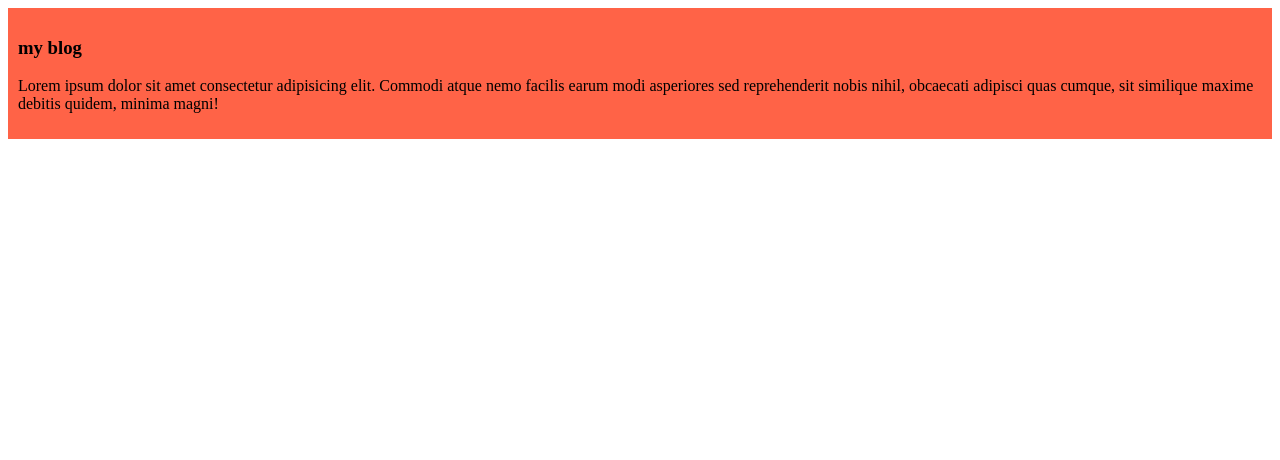
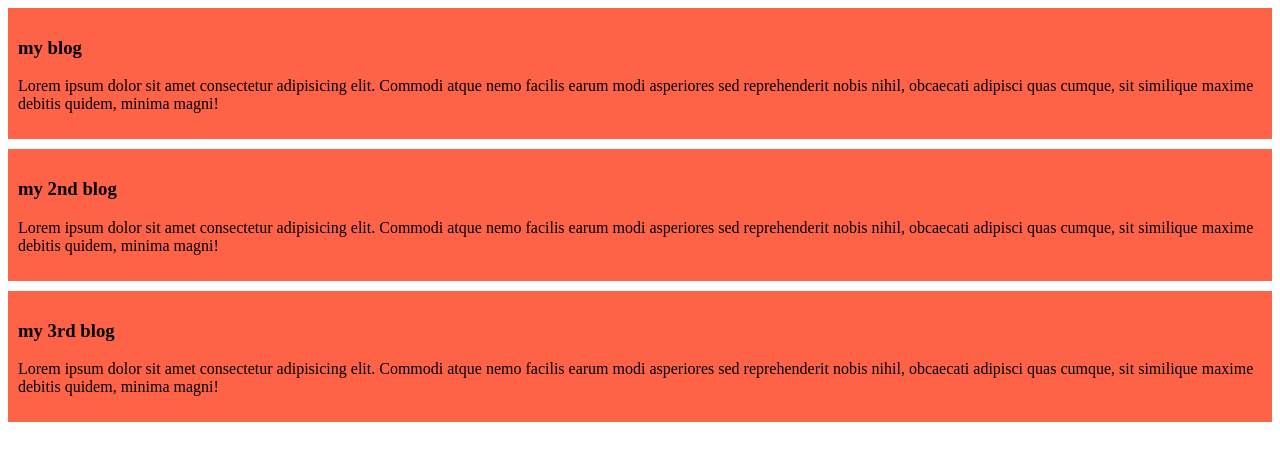
Before and after one commit to kodingkole/my-simple-website, a plain HTML site: page index.html in a window 1280 px wide. Drawn offline with Linux system fonts and the light colour scheme.

Commit message:
added the second and third blog

```diff
--- a/index.html
+++ b/index.html
@@ -13,5 +13,15 @@
         <h3>my blog</h3>
         <p>Lorem ipsum dolor sit amet consectetur adipisicing elit. Commodi atque nemo facilis earum modi asperiores sed reprehenderit nobis nihil, obcaecati adipisci quas cumque, sit similique maxime debitis quidem, minima magni!</p>
     </div>
+
+    <div>
+        <h3>my 2nd blog</h3>
+        <p>Lorem ipsum dolor sit amet consectetur adipisicing elit. Commodi atque nemo facilis earum modi asperiores sed reprehenderit nobis nihil, obcaecati adipisci quas cumque, sit similique maxime debitis quidem, minima magni!</p>
+    </div>
+
+    <div>
+        <h3>my 3rd blog</h3>
+        <p>Lorem ipsum dolor sit amet consectetur adipisicing elit. Commodi atque nemo facilis earum modi asperiores sed reprehenderit nobis nihil, obcaecati adipisci quas cumque, sit similique maxime debitis quidem, minima magni!</p>
+    </div>
 </body>
 </html>
--- a/styles/blog.css
+++ b/styles/blog.css
@@ -1,4 +1,5 @@
 div{
     background-color: tomato;
     padding: 10px;
+    margin-bottom: 10px;
 }
```
